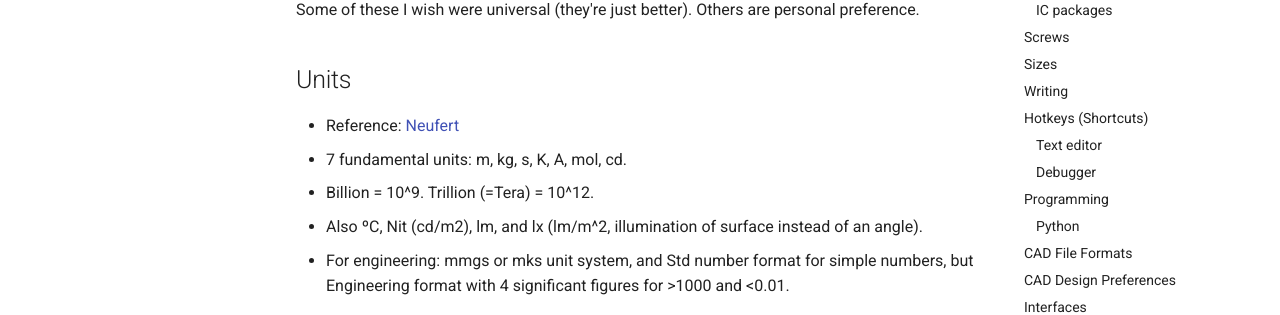
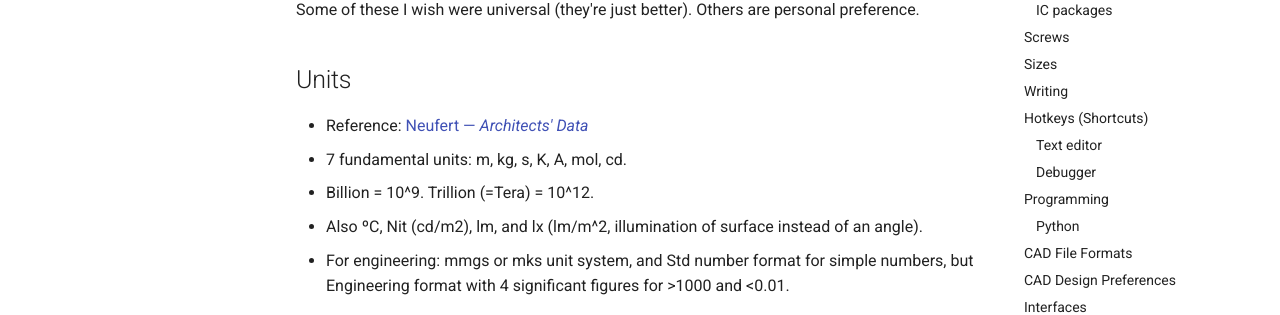
Before and after one commit to rubenayla/ruben, an MkDocs documentation site: the page built from docs/writing/standards.md, in a window 1280 px wide and 900 px high. Shown: the part 391-706 px from the top of the window. Built offline with MkDocs 1.6.1 and Material for MkDocs 9.7.7, drawn with Linux system fonts in a browser that asks for light colours.

Commit message:
Standards: link Neufert to the book article, not the person
Reader cares which book to consult, not the biography. Points to the dedicated
"Architects' Data" Wikipedia article (en: Architects' Data, de: Bauentwurfslehre).

Co-Authored-By: Claude Opus 4.7 (1M context) <noreply@anthropic.com>

```diff
--- a/docs/writing/standards.md
+++ b/docs/writing/standards.md
@@ -7,7 +7,7 @@ There's also an anti-standards section at the bottom: things that just don't mak
 Some of these I wish were universal (they're just better). Others are personal preference.
 
 ## Units
-- Reference: [Neufert](https://en.wikipedia.org/wiki/Ernst_Neufert)
+- Reference: [Neufert — *Architects' Data*](https://en.wikipedia.org/wiki/Architects%27_Data)
 - 7 fundamental units: m, kg, s, K, A, mol, cd.
 - Billion = 10^9. Trillion (=Tera) = 10^12.
 - Also ºC, Nit (cd/m2), lm, and lx (lm/m^2, illumination of surface instead of an angle).
```
